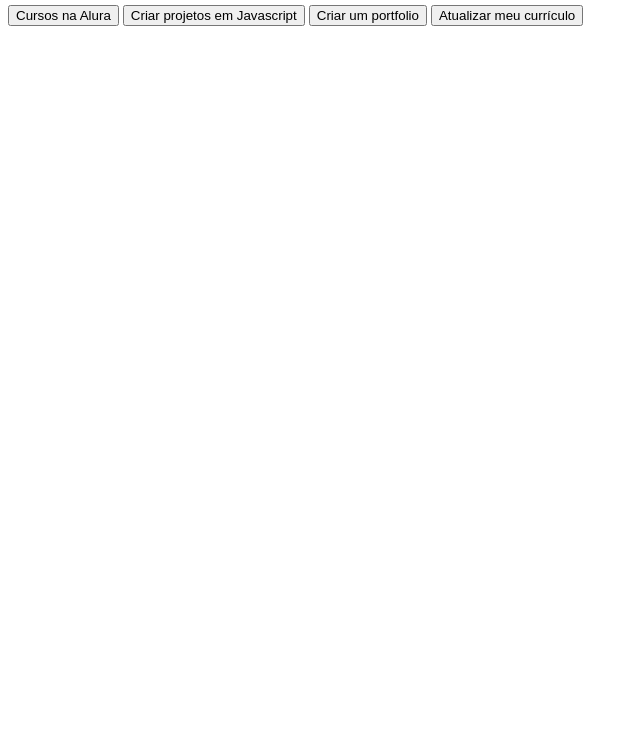
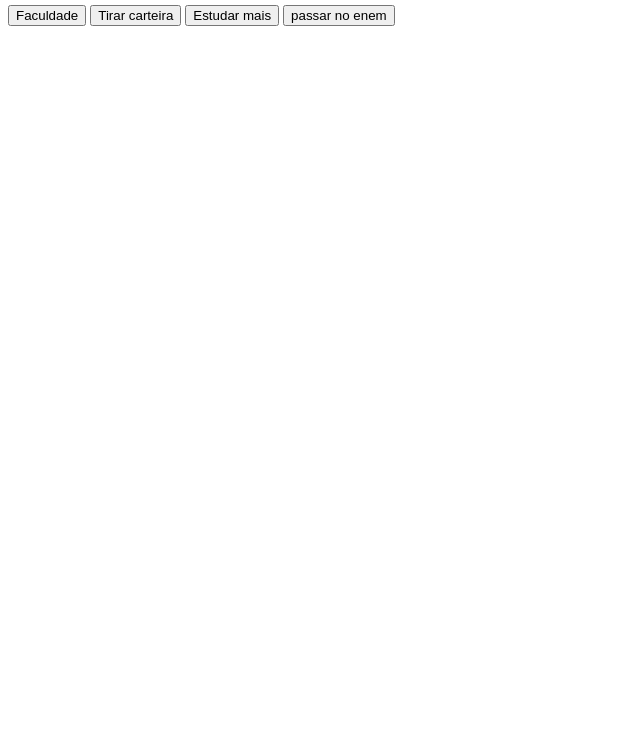
Before and after one commit to julia123silva/vscode3e, a plain HTML site: page index.html in a window 1280 px wide. Shown: the part 62-800 px from the top of the page, without its empty margins (0-640 px from the left). Drawn offline with Linux system fonts and the light colour scheme.

Commit message:
Add files via upload

```diff
--- a/index.html
+++ b/index.html
@@ -12,10 +12,10 @@
     <section class="conteudo-principal">
         <h2 class="titulo-principal">Meus objetivos do ano<span>_</span></h2>
         <div class="botoes">
-            <button class="botao">Cursos na Alura</button>
-            <button class="botao">Criar projetos em Javascript</button>
-            <button class="botao">Criar um portfolio</button>
-            <button class="botao">Atualizar meu currículo</button>
+            <button class="botao">Faculdade</button>
+            <button class="botao">Tirar carteira</button>
+            <button class="botao">Estudar mais</button>
+            <button class="botao">passar no enem</button>
         </div>
     </section>
 </body>
```
